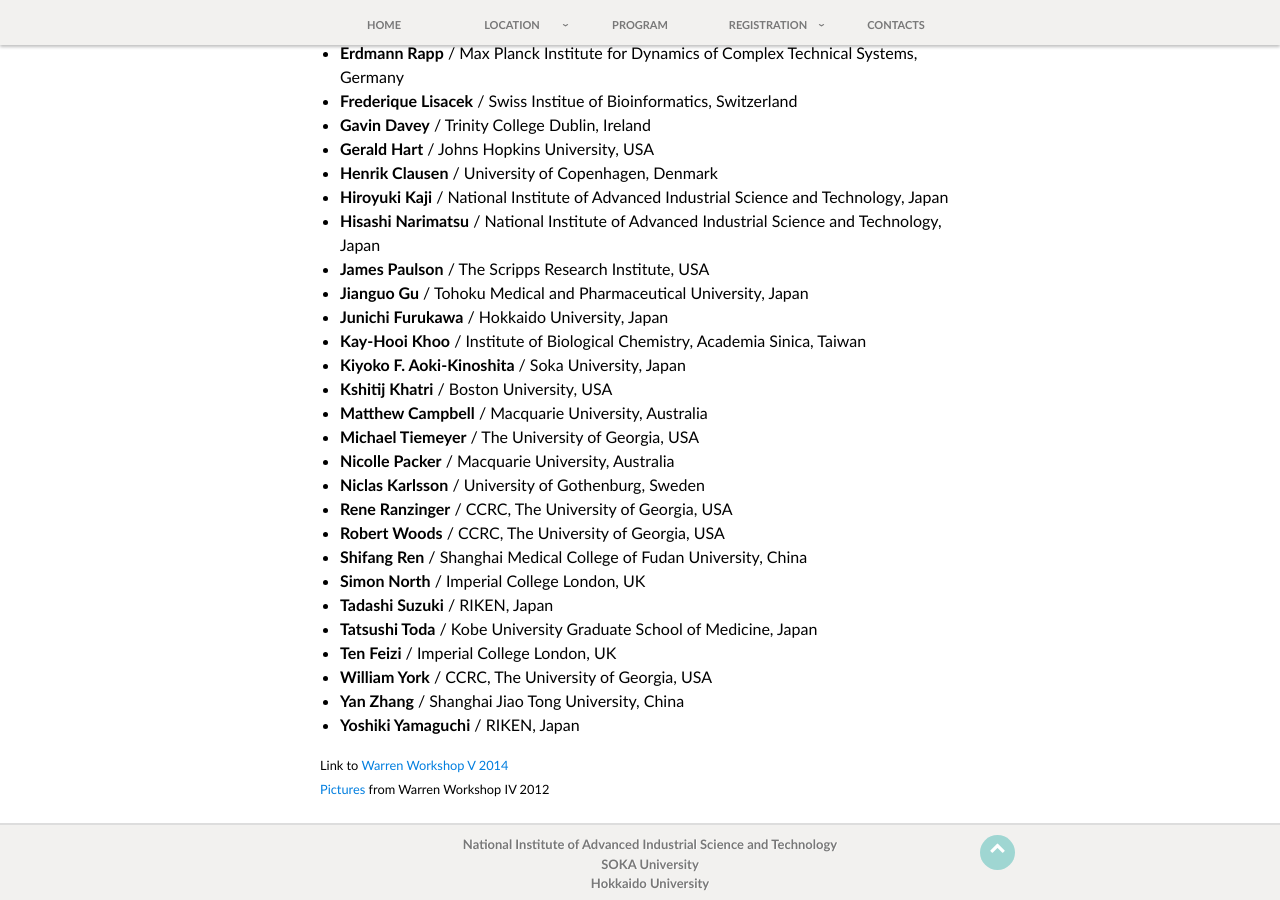
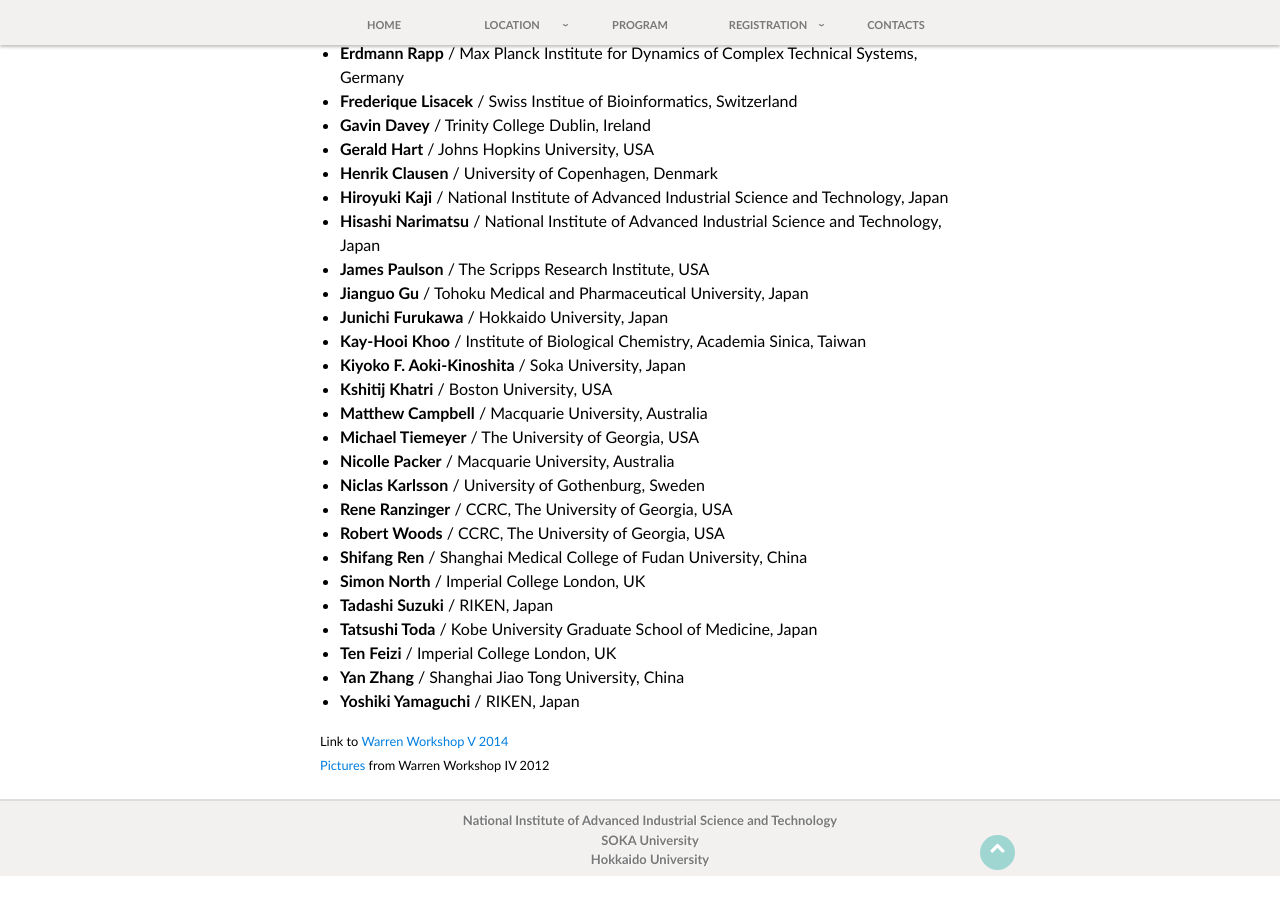
Before and after one commit to yamazakiM/test_warren2016, a Jekyll site: the page built from index.md, in a window 1280 px wide and 900 px high, scrolled down 911 px. Built offline with Jekyll 4.4.1, drawn with Linux system fonts in a browser that asks for light colours; nearby versions of some CDN libraries; library files that are not in the unit come from our copies; after the commit the page ends 1787 px from its top, so only the background shows below that.

Commit message:
Update index.md

```diff
--- a/index.md
+++ b/index.md
@@ -45,7 +45,7 @@
 <li><strong>Tadashi Suzuki</strong> /  RIKEN, Japan</li>
 <li><strong>Tatsushi Toda</strong> /  Kobe University Graduate School of Medicine, Japan</li>
 <li><strong>Ten Feizi</strong> /  Imperial College London, UK</li>
-<li><strong>William York</strong> / CCRC, The University of Georgia, USA</li>
+<!--<li><strong>William York</strong> / CCRC, The University of Georgia, USA</li>-->
 <li><strong>Yan Zhang</strong>  / Shanghai Jiao Tong University, China</li>
 <li><strong>Yoshiki Yamaguchi</strong>  / RIKEN, Japan</li>
 </ul>
```
